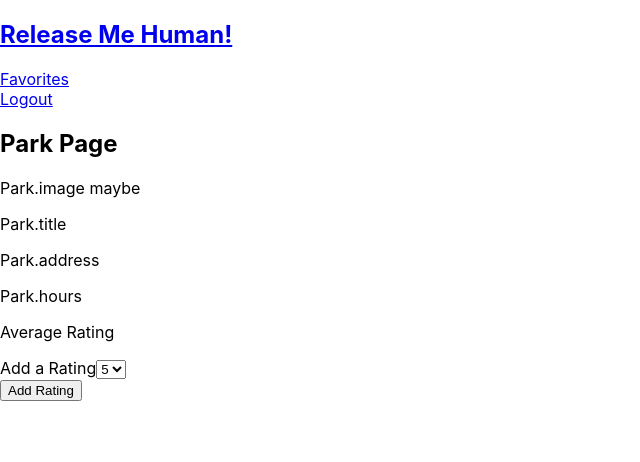
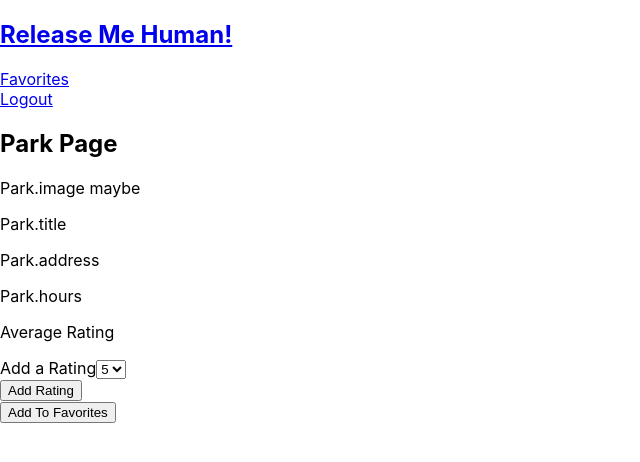
Before and after one commit to thinkful-ei-emu/AP-Capstone-Client, a React (Create React App) app: page /parks/1 in a window 1280 px wide. Shown: the top 462 px of the page, without its empty margins (0-640 px from the left). Built offline with nearby package versions, Linux system fonts and the light colour scheme.

Commit message:
added add to favorites button in single park component

```diff
--- a/src/components/Header/Header.js
+++ b/src/components/Header/Header.js
@@ -2,7 +2,9 @@ import React from "react";
 import { Link } from "react-router-dom";
 
 export default class Header extends React.Component {
+
   handleLogoutClick = () => {
+
   };
 
   renderLogoutLink() {
--- a/src/components/Park/Park.js
+++ b/src/components/Park/Park.js
@@ -2,7 +2,11 @@ import React from "react";
 
 export default class Park extends React.Component {
 
-  handleSubmit = () => {};
+  handleRatingSubmit = () => {};
+
+  handleAddToFavorites = () => {
+
+  }
 
   render() {
     return (
@@ -29,7 +33,13 @@ export default class Park extends React.Component {
             <div>
               <button type="submit">Add Rating</button>
             </div>
+
           </form>
+
+          <div>
+              <button type="button">Add To Favorites</button>
+            </div>
+
         </div>
       </div>
     );
```
